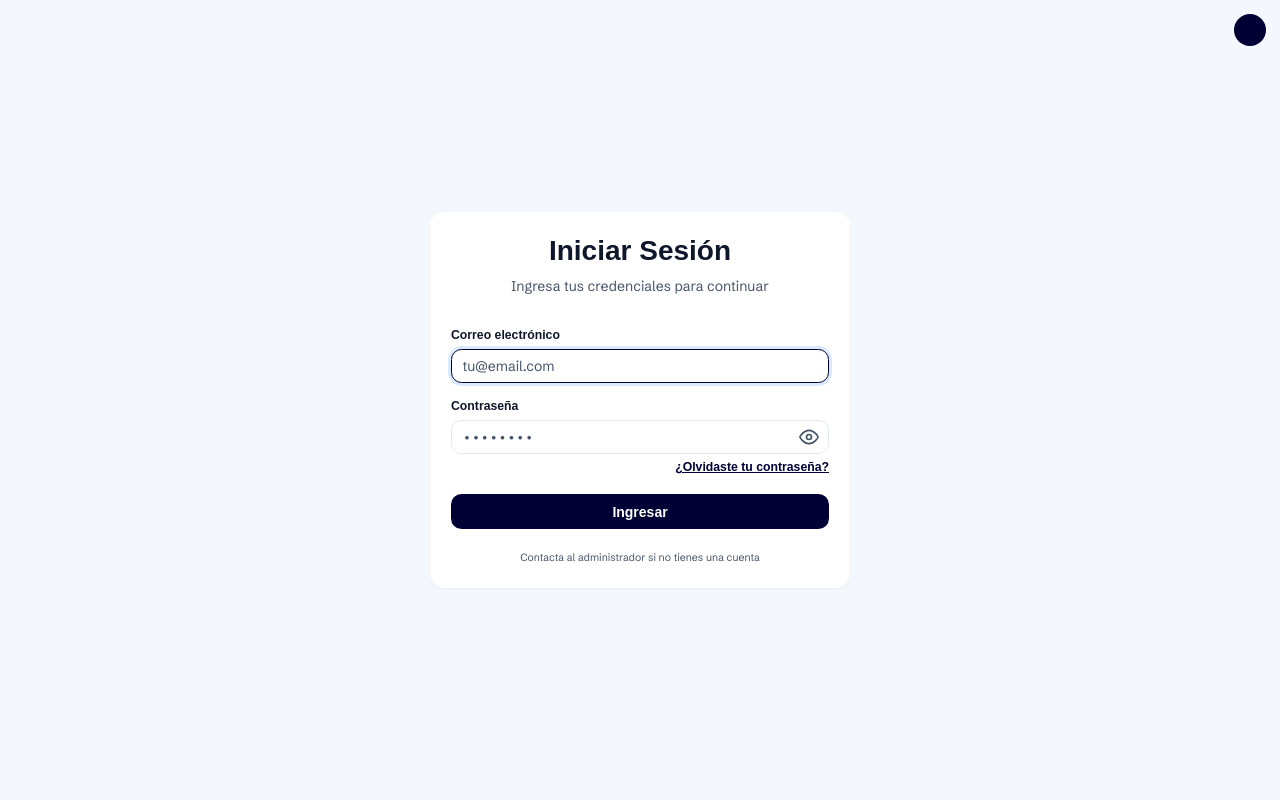
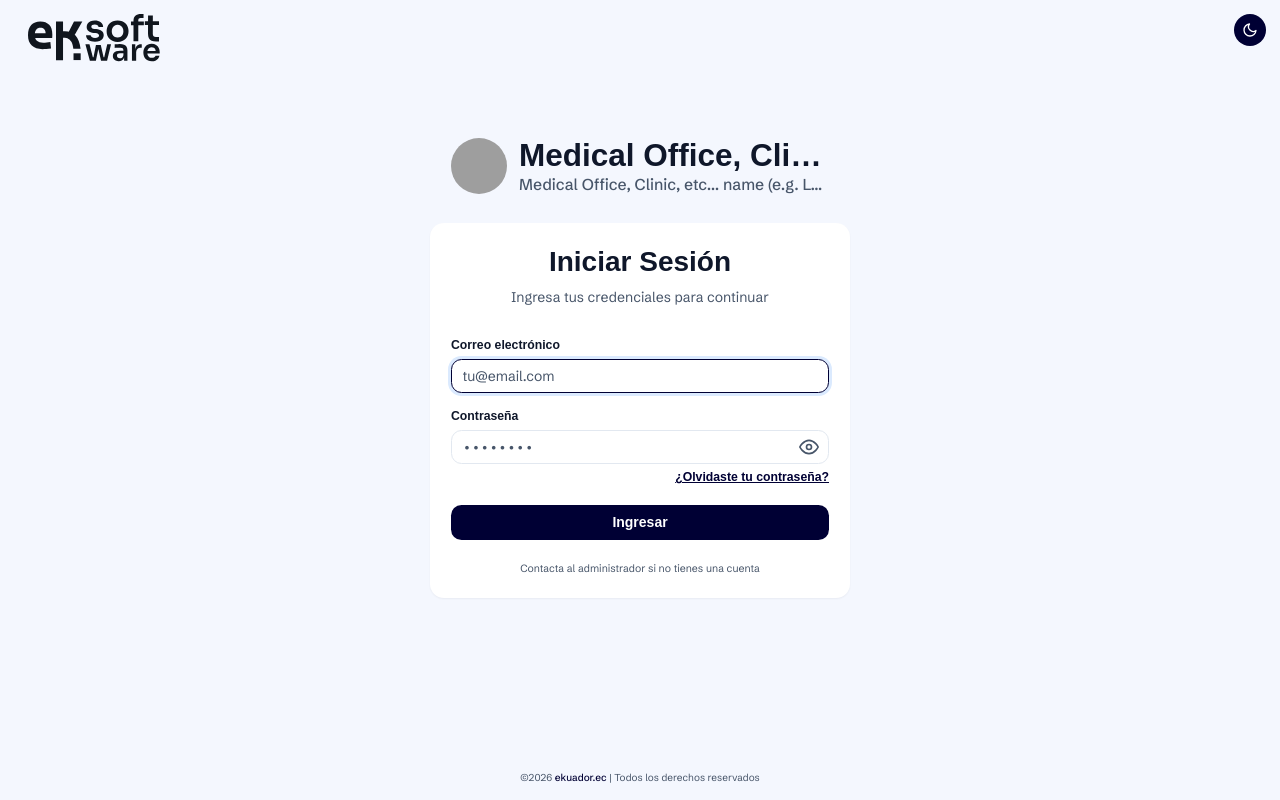
Before and after one commit to ekuador-ec/emr-system-web, a React (Vite) app: page /login in a window 1280 px wide. Built offline with nearby package versions, Linux system fonts and the light colour scheme; no server answers; grey boxes are pictures that could not be loaded; a web font is replaced by a local one.

Commit message:
refactor: Refactorizar la screen de login para añadir el logo de la empresa, información del cliente y footer

```diff
--- a/src/presentation/modules/auth/pages/LoginPage.tsx
+++ b/src/presentation/modules/auth/pages/LoginPage.tsx
@@ -5,6 +5,8 @@ import { Navigate, useNavigate } from 'react-router-dom'
 import { useAuth } from '@/presentation/modules/auth/hooks/useAuth'
 import { usePasswordReset } from '@/presentation/modules/auth/hooks/usePasswordReset'
 import { ThemeToggle } from '@/presentation/modules/shared/components/ThemeToggle'
+import { EkLogo } from '@/presentation/modules/shared/components/branding/EkLogo'
+import { Footer } from '@/presentation/modules/shared/components/branding/Footer'
 import { PasswordInput } from '@/presentation/modules/shared/components/PasswordInput'
 import {
   loginSchema,
@@ -14,12 +16,12 @@ import {
 } from '@/presentation/modules/auth/schemas/auth.schema'
 
 export function LoginPage() {
-  const { login, isLoggingIn, loginError, isAuthenticated, isLoading } = useAuth()
+  const { login, isLoggingIn, isAuthenticated, isLoading } = useAuth()
   const navigate = useNavigate()
 
   const [isRecovering, setIsRecovering] = useState(false)
   const [recoverySuccess, setRecoverySuccess] = useState(false)
-  const { mutateAsync: requestPasswordReset, isPending: isResetting, error: resetError } = usePasswordReset()
+  const { mutateAsync: requestPasswordReset, isPending: isResetting } = usePasswordReset()
 
   const {
     register: registerLogin,
@@ -66,23 +68,193 @@ export function LoginPage() {
     }
   }
 
+  const companyLogoUrl = import.meta.env.VITE_COMPANY_LOGO_URL || '/favicon.ico'
+  const companyType = import.meta.env.VITE_COMPANY_TYPE || 'Centro Médico'
+  const companyName = import.meta.env.VITE_COMPANY_NAME || 'Hospital General'
+
   return (
     <div
       style={{
         minHeight: '100vh',
         display: 'flex',
-        alignItems: 'center',
-        justifyContent: 'center',
-        padding: 'var(--space-4)',
+        flexDirection: 'column',
         position: 'relative',
       }}
     >
-      {/* Theme toggle */}
+      {/* EK Logo - Desktop only */}
+      <div
+        style={{
+          position: 'absolute',
+          top: 'var(--space-4)',
+          left: 'var(--space-8)',
+          display: 'flex',
+          alignItems: 'center',
+          justifyContent: 'center',
+        }}
+        className="hidden-mobile"
+      >
+        <EkLogo size='lg'/>
+      </div>
+
+      {/* Theme toggle - All devices */}
       <div style={{ position: 'absolute', top: 'var(--space-4)', right: 'var(--space-4)' }}>
         <ThemeToggle />
       </div>
 
-      <div className="card" style={{ width: '100%', maxWidth: '420px' }}>
+      {/* Main content */}
+      <div
+        style={{
+          flex: 1,
+          display: 'flex',
+          flexDirection: 'column',
+          alignItems: 'center',
+          justifyContent: 'center',
+          padding: 'var(--space-4)',
+          gap: 'var(--space-6)',
+        }}
+      >
+        {/* Company header */}
+        {(companyLogoUrl || companyType || companyName) && (
+          <div
+            style={{
+              display: 'flex',
+              flexDirection: 'row',
+              alignItems: 'center',
+              justifyContent: 'center',
+              gap: '12px',
+              borderRadius: 'var(--radius-lg)',
+              backgroundColor: 'var(--color-background-secondary)',
+              padding: 'var(--space-2) var(--space-6)',
+              minHeight: '72px',
+              maxWidth: '420px',
+              margin: '0 auto',
+              boxSizing: 'border-box',
+            }}
+          >
+            {/* Logo solo visible en desktop */}
+            {companyLogoUrl && (
+              <div className="hidden-mobile" style={{ flexShrink: 0, display: 'flex', alignItems: 'center', height: '56px' }}>
+                <img
+                  src={companyLogoUrl}
+                  alt="Logo de la empresa"
+                  style={{
+                    height: '56px',
+                    width: '56px',
+                    objectFit: 'cover',
+                    borderRadius: '50%',
+                    display: 'block',
+                  }}
+                />
+              </div>
+            )}
+            {(companyType || companyName) && (
+              <div
+                className="company-header-texts"
+                style={{
+                  display: 'flex',
+                  flexDirection: 'column',
+                  justifyContent: 'center',
+                  height: '56px',
+                  lineHeight: 1.1,
+                  alignItems: 'flex-start',
+                  minWidth: 0,
+                  flex: 1,
+                  overflow: 'hidden',
+                  textAlign: 'left',
+                }}
+              >
+                {/* Desktop: alineado a la izquierda, Mobile: centrado */}
+                <div className="show-mobile" style={{ width: '100%', alignItems: 'center', textAlign: 'center', display: 'flex', flexDirection: 'column' }}>
+                  {companyType && (
+                    <h2
+                      style={{
+                        margin: 0,
+                        fontSize: '2.25rem',
+                        fontWeight: 'var(--font-weight-bold)',
+                        color: 'var(--color-text-primary)',
+                        lineHeight: 1.1,
+                        width: '100%',
+                        whiteSpace: 'nowrap',
+                        overflow: 'hidden',
+                        textOverflow: 'ellipsis',
+                        textAlign: 'center',
+                      }}
+                      title={companyType}
+                    >
+                      {companyType}
+                    </h2>
+                  )}
+                  {companyType && companyName && (
+                    <div style={{ height: '4px' }} />
+                  )}
+                  {companyName && (
+                    <span
+                      style={{
+                        fontSize: '1.125rem',
+                        fontWeight: 'var(--font-weight-medium)',
+                        color: 'var(--color-text-secondary)',
+                        whiteSpace: 'nowrap',
+                        textOverflow: 'ellipsis',
+                        overflow: 'hidden',
+                        width: '100%',
+                        display: 'block',
+                        textAlign: 'center',
+                      }}
+                      title={companyName}
+                    >
+                      {companyName}
+                    </span>
+                  )}
+                </div>
+                {/* Desktop: alineado a la izquierda */}
+                <div className="hidden-mobile" style={{ width: '100%' }}>
+                  {companyType && (
+                    <h2
+                      style={{
+                        margin: 0,
+                        fontSize: '2.25rem',
+                        fontWeight: 'var(--font-weight-bold)',
+                        color: 'var(--color-text-primary)',
+                        lineHeight: 1.1,
+                        width: '100%',
+                        whiteSpace: 'nowrap',
+                        overflow: 'hidden',
+                        textOverflow: 'ellipsis',
+                        textAlign: 'left',
+                      }}
+                      title={companyType}
+                    >
+                      {companyType}
+                    </h2>
+                  )}
+                  {companyType && companyName && (
+                    <div style={{ height: '4px' }} />
+                  )}
+                  {companyName && (
+                    <span
+                      style={{
+                        fontSize: '1.125rem',
+                        fontWeight: 'var(--font-weight-medium)',
+                        color: 'var(--color-text-secondary)',
+                        whiteSpace: 'nowrap',
+                        textOverflow: 'ellipsis',
+                        overflow: 'hidden',
+                        width: '100%',
+                        display: 'block',
+                        textAlign: 'left',
+                      }}
+                      title={companyName}
+                    >
+                      {companyName}
+                    </span>
+                  )}
+                </div>
+              </div>
+            )}
+          </div>
+        )}
+
+        <div className="card" style={{ width: '100%', maxWidth: '420px' }}>
         {/* Header */}
         <div style={{ textAlign: 'center', marginBottom: 'var(--space-8)' }}>
           <h1 style={{ marginBottom: 'var(--space-2)' }}>
@@ -94,40 +266,6 @@ export function LoginPage() {
               : 'Ingresa tus credenciales para continuar'}
           </p>
         </div>
-
-        {/* Server error (Login) */}
-        {!isRecovering && loginError && (
-          <div
-            style={{
-              padding: 'var(--space-3)',
-              marginBottom: 'var(--space-4)',
-              borderRadius: 'var(--radius-md)',
-              backgroundColor: 'var(--color-danger-light)',
-              color: 'var(--color-danger)',
-              fontSize: 'var(--font-size-sm)',
-              fontWeight: 'var(--font-weight-medium)',
-            }}
-          >
-            {loginError.message}
-          </div>
-        )}
-
-        {/* Server error (Recovery) */}
-        {isRecovering && resetError && (
-          <div
-            style={{
-              padding: 'var(--space-3)',
-              marginBottom: 'var(--space-4)',
-              borderRadius: 'var(--radius-md)',
-              backgroundColor: 'var(--color-danger-light)',
-              color: 'var(--color-danger)',
-              fontSize: 'var(--font-size-sm)',
-              fontWeight: 'var(--font-weight-medium)',
-            }}
-          >
-            {resetError.message}
-          </div>
-        )}
 
         {/* Success message (Recovery) */}
         {isRecovering && recoverySuccess && (
@@ -302,6 +440,29 @@ export function LoginPage() {
             Contacta al administrador si no tienes una cuenta
           </p>
         )}
+        </div>
+      </div>
+
+      {/* Footer y logo juntos en mobile, solo logo en mobile, footer global en desktop */}
+      <div
+        style={{
+          display: 'flex',
+          flexDirection: 'column',
+          justifyContent: 'center',
+          alignItems: 'center',
+          padding: 'var(--space-4)',
+          fontSize: 'var(--font-size-xs)',
+          color: 'var(--color-text-secondary)',
+          gap: 'var(--space-2)',
+        }}
+      >
+        <div className="show-mobile" style={{ display: 'flex', flexDirection: 'column', alignItems: 'center', gap: 'var(--space-2)' }}>
+          <EkLogo size="lg" />
+        </div>
+      </div>
+
+      <div className="footer-global">
+        <Footer />
       </div>
     </div>
   )
```
Also changed, not shown: public/icons/system-icons.svg.
